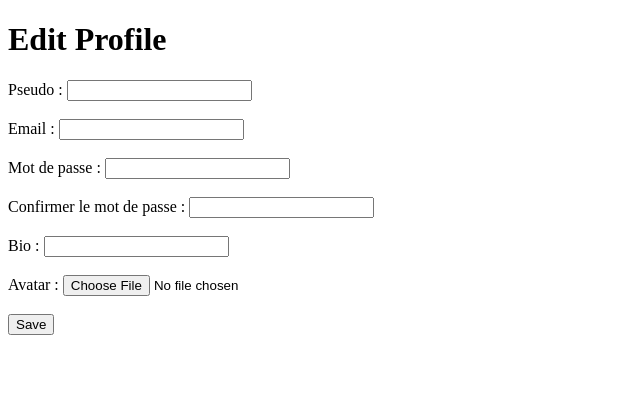
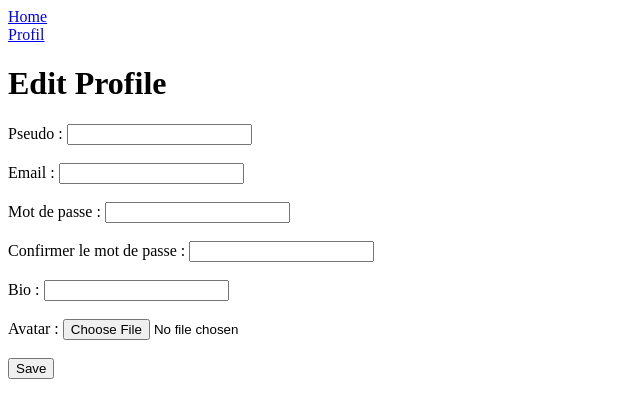
Before and after one commit to CharlesOo0/Rettiwt, a PHP site: page /edit.php in a window 1280 px wide. Shown: the top 418 px of the page, without its empty margins (0-640 px from the left). Run offline with PHP 8.4, Linux system fonts and the light colour scheme; the visitor is signed in with stand-in values (Sample User, id 1).

Commit message:
Ca avance sur le modify

```diff
--- a/edit.php
+++ b/edit.php
@@ -16,6 +16,10 @@
     <title>Rettiwt</title>
 </head>
 <body>
+
+    <a href="home.php">Home</a> <br>
+    <a href="profil.php">Profil</a>
+
     <h1>Edit Profile</h1>
 
 
@@ -116,11 +120,20 @@
 
         }
 
+        if (empty($setClauses)) { // Si il n'y a pas eu de modification
+            $modify = false;
+        }
+
 
         $currentUser = $_SESSION['username'];
-        $sql = "UPDATE profil SET " . implode(', ', $setClauses). "WHERE username = '$currentUser'";
+        $sql = "UPDATE profil SET " . implode(', ', $setClauses). " WHERE username = '$currentUser'";
 
-        if ($modify) { // Si il n'y a pas eu d'erreur lors de la modification du profil
+        if ($modify == true) { // Si il n'y a pas eu d'erreur lors de la modification du profil
+            if (in_array('username', $setClauses)) {
+                echo "<p>Vous avez changé de pseudo, vous allez être déconnecté</p>";
+                $_SESSION['username'] = $username;
+            }
+
             try {
                 mysqli_query($connexion, $sql);
                 echo "<p>Profil modifié avec succès</p>";
```
